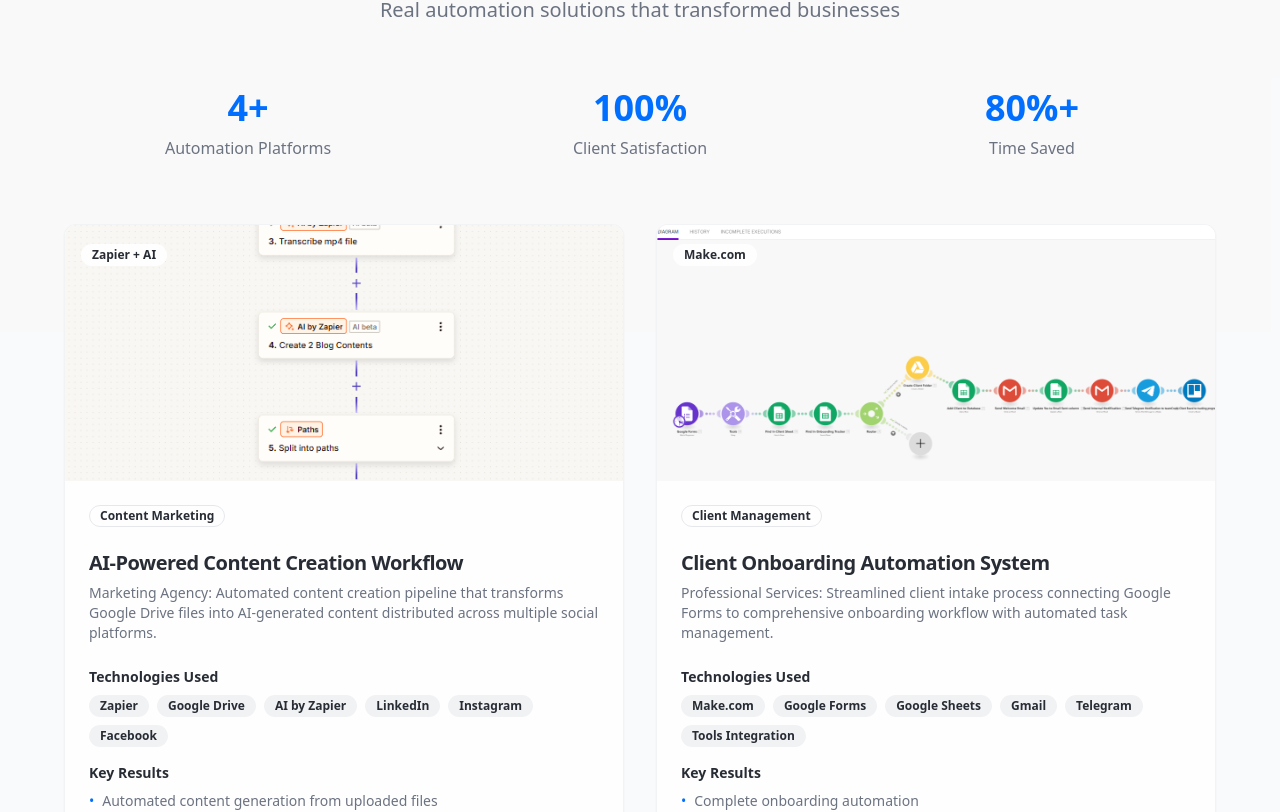
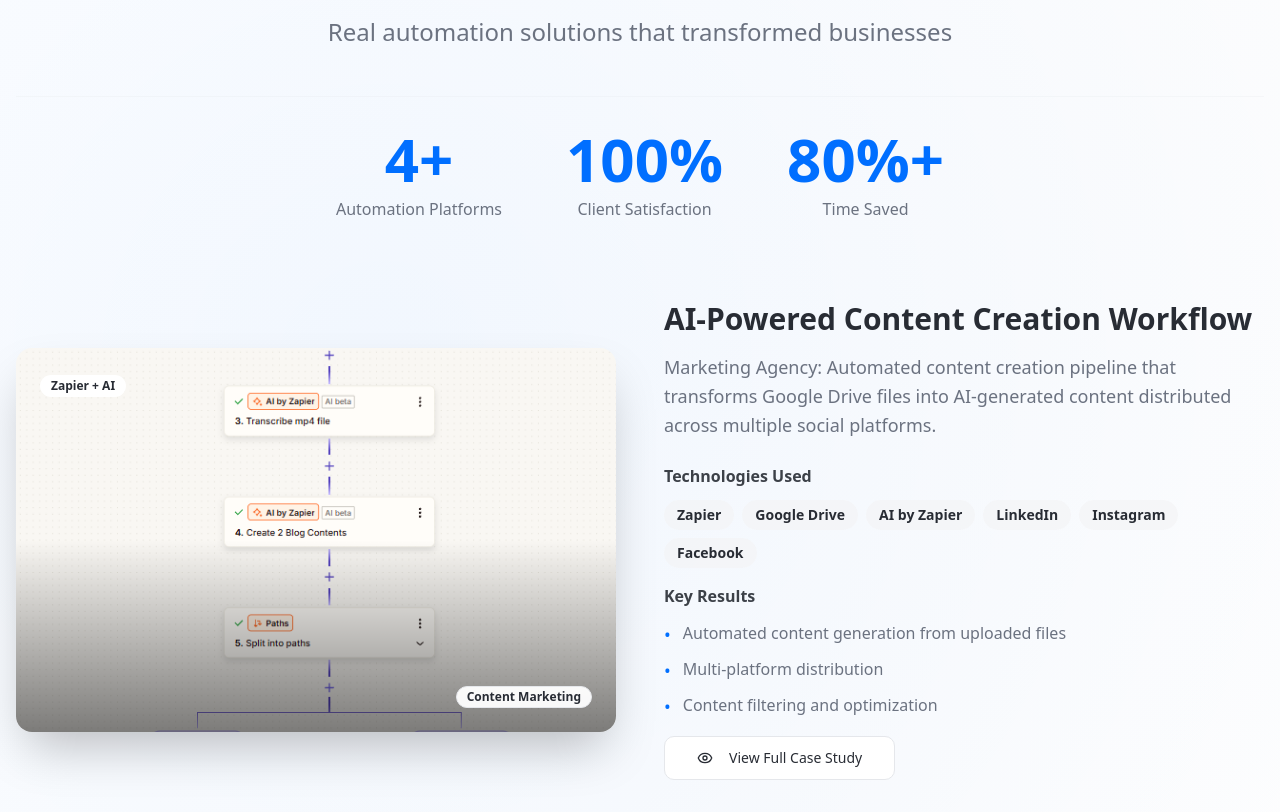
Before and after one commit to buildwithry-art/portfolio-site, a React (Vite) app: page / in a window 1280 px wide. Shown: the part 4495-5307 px from the top of the page. Built offline with nearby package versions, Linux system fonts and the light colour scheme.

Commit message:
Format Case Studies section
Adjusted the formatting of the Case Studies section without altering its content.

```diff
--- a/src/components/portfolio/Projects.tsx
+++ b/src/components/portfolio/Projects.tsx
@@ -58,66 +58,93 @@ const projects = [{
   detailedWorkflow: ["Appointment status trigger activates workflow", "Conditional logic checks if tags include no show", "Branch A: Lost tag added for no-shows", "Branch B: Opportunity created for attended appointments", "Opportunity status updated automatically", "Follow-up sequences triggered based on outcome", "Date formatting applied for tracking", "Workflow ends with appropriate next actions"]
 }];
 const Projects = () => {
-  return <section id="projects" className="py-20 px-4 bg-muted/50">
-      <div className="max-w-6xl mx-auto">
-        <div className="text-center mb-16">
-          <h2 className="text-3xl md:text-5xl font-bold mb-4 text-gradient">
+  return (
+    <section id="projects" className="py-20 px-4 relative overflow-hidden">
+      {/* Animated background */}
+      <div className="absolute inset-0 bg-gradient-to-br from-background via-muted/20 to-background">
+        <div className="absolute inset-0 bg-[radial-gradient(circle_at_30%_20%,hsl(var(--primary))_0%,transparent_50%)] opacity-5"></div>
+        <div className="absolute inset-0 bg-[radial-gradient(circle_at_70%_80%,hsl(var(--accent))_0%,transparent_50%)] opacity-5"></div>
+      </div>
+
+      <div className="max-w-7xl mx-auto relative z-10">
+        {/* Header with improved layout */}
+        <div className="text-center mb-20">
+          <h2 className="text-4xl md:text-6xl font-bold mb-6 text-gradient">
             Case Studies
           </h2>
-          <p className="text-xl text-muted-foreground">
+          <p className="text-xl md:text-2xl text-muted-foreground max-w-3xl mx-auto leading-relaxed">
             Real automation solutions that transformed businesses
           </p>
-        </div>
 
-        {/* Success metrics banner */}
-        <div className="grid grid-cols-1 md:grid-cols-3 gap-6 mb-16">
-          <div className="text-center">
-            <div className="text-4xl font-bold text-primary mb-2">4+</div>
-            <div className="text-muted-foreground font-medium">Automation Platforms</div>
-          </div>
-          <div className="text-center">
-            <div className="text-4xl font-bold text-primary mb-2">100%</div>
-            <div className="text-muted-foreground font-medium">Client Satisfaction</div>
-          </div>
-          <div className="text-center">
-            <div className="text-4xl font-bold text-primary mb-2">80%+</div>
-            <div className="text-muted-foreground font-medium">Time Saved</div>
+          {/* Success metrics - horizontal layout */}
+          <div className="flex flex-wrap justify-center gap-8 md:gap-16 mt-12 pt-8 border-t border-border/30">
+            <div className="text-center">
+              <div className="text-5xl md:text-6xl font-bold text-transparent bg-clip-text bg-gradient-to-r from-primary to-accent mb-2">4+</div>
+              <div className="text-muted-foreground font-medium text-sm md:text-base">Automation Platforms</div>
+            </div>
+            <div className="text-center">
+              <div className="text-5xl md:text-6xl font-bold text-transparent bg-clip-text bg-gradient-to-r from-primary to-accent mb-2">100%</div>
+              <div className="text-muted-foreground font-medium text-sm md:text-base">Client Satisfaction</div>
+            </div>
+            <div className="text-center">
+              <div className="text-5xl md:text-6xl font-bold text-transparent bg-clip-text bg-gradient-to-r from-primary to-accent mb-2">80%+</div>
+              <div className="text-muted-foreground font-medium text-sm md:text-base">Time Saved</div>
+            </div>
           </div>
         </div>
 
-        <div className="grid md:grid-cols-2 gap-8">
+        {/* Project cards - alternating layout */}
+        <div className="space-y-16">
           {projects.map((project, index) => (
-            <Card key={index} className="overflow-hidden hover-lift bg-background/80 backdrop-blur-sm border border-border/50">
-              <div className="relative h-64 overflow-hidden">
-                <img
-                  src={project.automationImage}
-                  alt={`${project.title} workflow diagram`}
-                  className="w-full h-full object-cover hover:scale-105 transition-transform duration-300"
-                />
-                <div className="absolute top-4 left-4">
-                  <Badge variant="secondary" className="bg-background/90 text-foreground">
-                    {project.platform}
-                  </Badge>
+            <div
+              key={index}
+              className={`grid lg:grid-cols-2 gap-8 lg:gap-12 items-center ${
+                index % 2 === 1 ? 'lg:grid-flow-col-dense' : ''
+              }`}
+            >
+              {/* Image section */}
+              <div className={`relative group ${index % 2 === 1 ? 'lg:col-start-2' : ''}`}>
+                <div className="relative overflow-hidden rounded-2xl shadow-2xl group-hover:shadow-3xl transition-all duration-500">
+                  <img
+                    src={project.automationImage}
+                    alt={`${project.title} workflow diagram`}
+                    className="w-full h-80 lg:h-96 object-cover group-hover:scale-105 transition-transform duration-700"
+                  />
+                  <div className="absolute inset-0 bg-gradient-to-t from-black/50 via-transparent to-transparent"></div>
+                  <div className="absolute top-6 left-6">
+                    <Badge variant="secondary" className="bg-background/95 text-foreground backdrop-blur-sm">
+                      {project.platform}
+                    </Badge>
+                  </div>
+                  <div className="absolute bottom-6 right-6">
+                    <Badge variant="outline" className="bg-background/95 backdrop-blur-sm">
+                      {project.category}
+                    </Badge>
+                  </div>
                 </div>
               </div>
 
-              <CardHeader>
-                <div className="flex justify-between items-start mb-2">
-                  <Badge variant="outline" className="mb-2">{project.category}</Badge>
+              {/* Content section */}
+              <div className={`space-y-6 ${index % 2 === 1 ? 'lg:col-start-1' : ''}`}>
+                <div>
+                  <h3 className="text-2xl lg:text-3xl font-bold mb-4 leading-tight">
+                    {project.title}
+                  </h3>
+                  <p className="text-lg text-muted-foreground leading-relaxed">
+                    {project.description}
+                  </p>
                 </div>
-                <CardTitle className="text-xl mb-2">{project.title}</CardTitle>
-                <CardDescription className="text-muted-foreground">
-                  {project.description}
-                </CardDescription>
-              </CardHeader>
 
-              <CardContent>
                 <div className="space-y-4">
                   <div>
-                    <h4 className="font-semibold text-sm mb-2">Technologies Used</h4>
+                    <h4 className="font-semibold text-base mb-3 text-foreground/90">Technologies Used</h4>
                     <div className="flex flex-wrap gap-2">
                       {project.technologies.map((tech, techIndex) => (
-                        <Badge key={techIndex} variant="secondary" className="text-xs">
+                        <Badge
+                          key={techIndex}
+                          variant="secondary"
+                          className="text-sm px-3 py-1 bg-muted/60 hover:bg-muted transition-colors"
+                        >
                           {tech}
                         </Badge>
                       ))}
@@ -125,12 +152,12 @@ const Projects = () => {
                   </div>
 
                   <div>
-                    <h4 className="font-semibold text-sm mb-2">Key Results</h4>
-                    <ul className="text-sm text-muted-foreground space-y-1">
-                      {project.features.slice(0, 2).map((feature, featureIndex) => (
-                        <li key={featureIndex} className="flex items-start">
-                          <span className="text-primary mr-2">•</span>
-                          {feature}
+                    <h4 className="font-semibold text-base mb-3 text-foreground/90">Key Results</h4>
+                    <ul className="space-y-2">
+                      {project.features.slice(0, 3).map((feature, featureIndex) => (
+                        <li key={featureIndex} className="flex items-start text-muted-foreground">
+                          <span className="text-primary mr-3 text-lg">•</span>
+                          <span className="leading-relaxed">{feature}</span>
                         </li>
                       ))}
                     </ul>
@@ -138,9 +165,9 @@ const Projects = () => {
 
                   <Dialog>
                     <DialogTrigger asChild>
-                      <Button variant="outline" className="w-full mt-4">
-                        <Eye className="w-4 h-4 mr-2" />
-                        View Details
+                      <Button variant="outline" size="lg" className="mt-6 group">
+                        <Eye className="w-5 h-5 mr-2 group-hover:scale-110 transition-transform" />
+                        View Full Case Study
                       </Button>
                     </DialogTrigger>
                     <DialogContent className="max-w-4xl max-h-[80vh] overflow-y-auto">
@@ -203,12 +230,13 @@ const Projects = () => {
                     </DialogContent>
                   </Dialog>
                 </div>
-              </CardContent>
-            </Card>
+              </div>
+            </div>
           ))}
         </div>
+      </div>
+    </section>
+  );
+};
 
-      </div>
-    </section>;
-};
 export default Projects;
```
